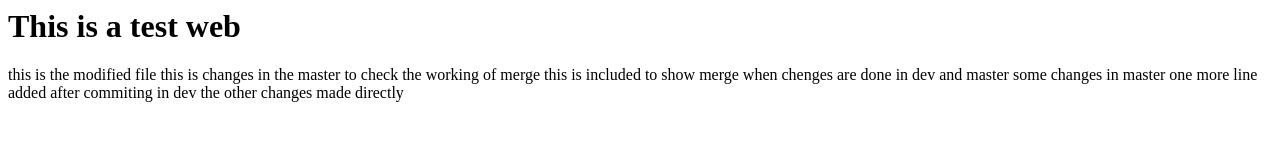
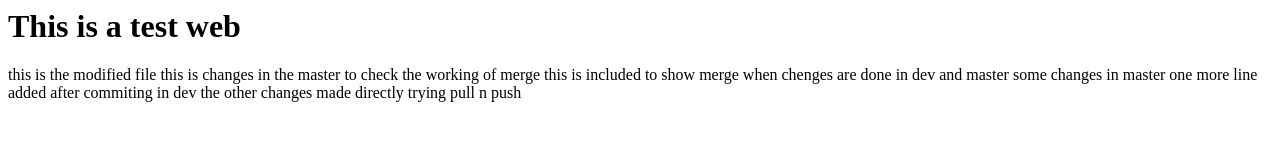
Before and after one commit to DevarajanParam/Webtest2018, a plain HTML site: page index.html in a window 1280 px wide. Drawn offline with Linux system fonts and the light colour scheme.

Commit message:
merged 2 lines

```diff
--- a/index.html
+++ b/index.html
@@ -4,3 +4,4 @@
 <hr1>this is included to show merge when chenges are done in dev and master</hr1>
 <hr1>some changes in master</hr1>
 <hr1> one more line added after commiting in dev the other changes made directly</hr1>
+<hr1>trying pull n push</hr1>
```
